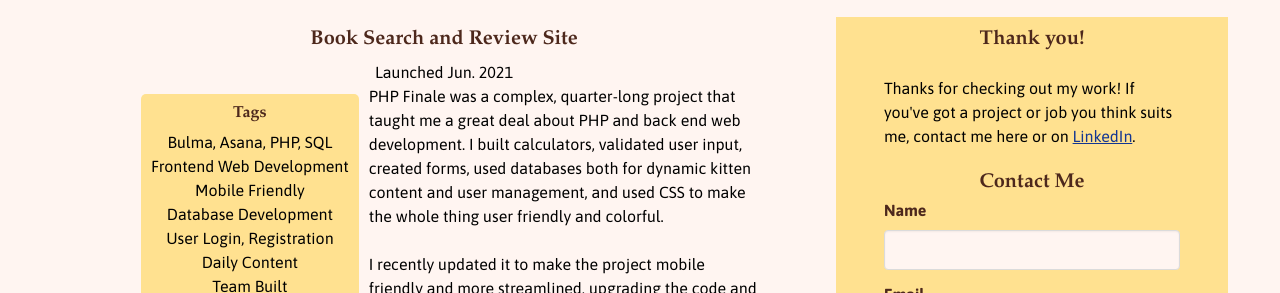
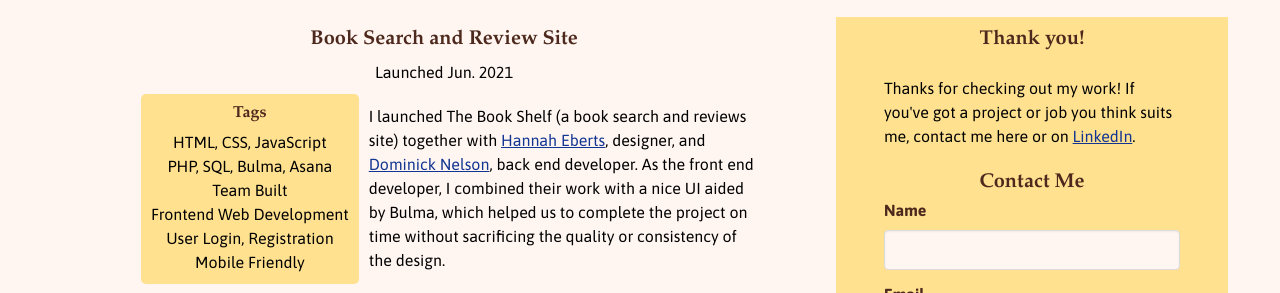
Before and after one commit to roryhackney/tech-portfolio, a PHP site: page /the-book-shelf.php in a window 1280 px wide. Shown: the part 1191-1484 px from the top of the page. Run offline with PHP 8.4, Linux system fonts and the light colour scheme; data that the repository does not hold is empty; some libraries are stand-ins or nearby versions; some web fonts are replaced.

Commit message:
Bookshelf page complete, images, edits

```diff
--- a/credits.txt
+++ /dev/null
@@ -1,6 +0,0 @@
-Credits:
-
-Images
- Web Design Image from JESHOOTS.COM on Unsplash
- Office Hero from Rich Tervet on Unsplash
- (so far not used)
--- a/includes/header.php
+++ b/includes/header.php
@@ -56,7 +56,7 @@ switch($page) {
         $h1 = 'PHP Finale';
         break;
     case '/the-book-shelf.php':
-        $bodyClass = 'portfolio-detail';
+        $bodyClass = 'portfolio-detail not-revised';
         $title = 'The Book Shelf';
         $currentPage = 'portfolio';
         $h1 = 'The Book Shelf';
--- a/portfolio.php
+++ b/portfolio.php
@@ -37,12 +37,12 @@
                             </div>
                             <div class="column is-half">
                                 <div class="project-card">
-                                    <h3 class="title is-6 mb-0">The Book Shelf</h3>
-                                    <picture class="small-image">
+                                    <a href="the-book-shelf.php"><h3 class="title is-6 mb-0">The Book Shelf</h3></a>
+                                    <a href="the-book-shelf.php"><picture class="small-image">
                                         <source media="(min-width: 401px)"
                                         srcset="assets/home-body-medium.jpg 760w">
                                         <img src="assets/home-body-small.jpg" alt="Website design displayed on mobile, tablet, and desktop, from wireframe to full site.">
-                                    </picture>
+                                    </picture></a>
                                     <div>
                                         <span>Bulma, Frontend Web Development</span>
                                         <span class="is-pulled-right">Date published</span>
--- a/the-book-shelf.php
+++ b/the-book-shelf.php
@@ -8,7 +8,10 @@
                     <source media="(min-width:481px)" srcset="assets/home-hero-medium.jpg">
                     <img src="assets/home-hero-small.jpg" alt="Photo of Rory Hackney over a background of a computer displaying code next to a sketchbook filled with design work.">
                 </picture>
-                <p class="hero-text">A book search and review search site built in a three-person team using Bulma, JavaScript, PHP, and SQL. Features include user accounts, forms that add to the database, dark mode, search, and a clean, mobile friendly design.</p>
+                <p class="hero-text">A book search and review search site built in a three-person team
+using Bulma, JavaScript, PHP, and SQL. Features include user
+accounts, forms, a database, dark mode, search, and a clean, mobile
+friendly design made with a CSS framework.</p>
                 <a class="button" href="portfolio.php">Portfolio</a>
                 <a class="button" href="resume.php">Resume</a>
             </div>
@@ -20,41 +23,83 @@
                         <div class="tags-div">
                             <h3 class="title is-6 mb-2">Tags</h3>
                             <ul>
-                                <li>Bulma, Asana, PHP, SQL</li>
-                                <li>Frontend Web Development</li>
+                                <li>HTML, CSS, JavaScript</li>
+                                <li>PHP, SQL, <span title="CSS Framework">Bulma,</span> <span title="Project Management">Asana</span></li>
+                                <li>Team Built<li>
+                                <li>Frontend Web Development<li>
+                                <li>User Login, Registration<li>
                                 <li>Mobile Friendly</li>
-                                <li>Database Development</li>
-                                <li>User Login, Registration</li>
-                                <li>Daily Content</li>
-                                Team Built
                             </ul>
                         </div>
                         <div class="block">
-                            <p>PHP Finale was a complex, quarter-long project that taught me a great deal about PHP and back end web development. I built calculators, validated user input, created forms, used databases both for dynamic kitten content and user management, and used CSS to make the whole thing user friendly and colorful.</p>
+                            <p class="desktop-margin">I launched The Book Shelf (a book search and reviews site) together with <a href="https://www.linkedin.com/in/hannah-eberts" target="_blank">Hannah Eberts</a>, designer, and <a href="https://www.linkedin.com/in/dominick-nelson-a96758a6" target="_blank">Dominick Nelson</a>, back end developer. As the front end developer, I combined their work with a nice UI aided by Bulma, which helped us to complete the project on time without sacrificing the quality or consistency of the design.</p>
                         </div>
+                        <picture class="small-image">
+                            <source media="(min-width: 401px)"
+                            srcset="assets/book-shelf-design-reviews-medium.jpg 760w">
+                            <img src="assets/book-shelf-design-reviews-small.jpg" alt="The Book Shelf website displays several book reviews over a light blue and yellow design.">
+                        </picture>
                         <div class="block">
-                            <p>I recently updated it to make the project mobile friendly and more streamlined, upgrading the code and removing distractions, and making the site easier to navigate. If you'd like to poke around, check out the live site at <a href="portfolio/php-finale">PHP Finale</a>, view my code on <a href="https://github.com/roryhackney/php-finale">GitHub</a>, or check out the video below.</p>
+                            <p>The Book Shelf was built to provide a space for people to add their favorite books, look at reviews, and find information. We planned the website together, from brainstorming first ideas to a week by week project timeline made in Asana. We also added user accounts, complex searches, dark mode, and a popup to save favorites, using a mix of PHP, JavaScript, and SQL to make the site interactive, functional, and persistent.</p>
+                        </div>
+                        <picture class="small-image">
+                            <source media="(min-width: 401px)"
+                            srcset="assets/book-shelf-dark-form-medium.jpg 760w">
+                            <img src="assets/book-shelf-dark-form-small.jpg" alt="Form for submitting a book to the database in dark mode.">
+                        </picture>
+                        <div class="block">
+                            <p>In the end, we had an awesome digital bookshelf we could all be proud of.</p>
+                        </div>
+                        <div class="columns">
+                            <div class="column is-half">
+                                <picture class="small-image">
+                                    <source media="(min-width: 401px)"
+                                    srcset="assets/home-body-medium.jpg 760w">
+                                    <img src="assets/home-body-small.jpg" alt="Website design displayed on mobile, tablet, and desktop, from wireframe to full site.">
+                                </picture>
+                            </div>
+                            <div class="column">
+                                <picture class="small-image">
+                                    <source media="(min-width: 401px)"
+                                    srcset="assets/book-shelf-light-books-medium.jpg 760w">
+                                    <img src="assets/book-shelf-light-books-small.jpg" alt="The Book Shelf displaying saved searches and book listings on a light color scheme.">
+                                </picture>
+                            </div>
                         </div>
                         <p>INSERT VIDEO HERE</p>
-                        <p>INSERT SOME SCREENSHOTS IDK</p>
                         <div class="block">
-                            <h3 class="title is-6 mb-0">List of Features</h3>
                             <ul>
-                                <li>Contact form with input validation, saved input, and emailed data</li>
-                                <li>Kitten gallery</li>
-                                <li>Artist portfolio and contact form using databases and validation</li>
-                                <li>Daily art challenges, best practices, and daily coffee</li>
-                                <li>Currency conversion form, and mileage calculator</li>
+                                <h3 class="title is-6 mb-0">List of Features</h3>
+                                <li>Add, search, or view books and reviews</li>
+                                <li>Persistent dark mode</li>
+                                <picture class="small-image">
+                                    <source media="(min-width: 401px)"
+                                    srcset="assets/home-body-medium.jpg 760w">
+                                    <img src="assets/home-body-small.jpg" alt="Website design displayed on mobile, tablet, and desktop, from wireframe to full site.">
+                                </picture>
+                                <li>Search by keyword, author, genre, title, or all</li>
+                                <li>Logo animation</li>
+                                <li>User login and registration</li>
+                                <li>Modal popup to save favorites</li>
+                                <picture class="small-image">
+                                    <source media="(min-width: 401px)"
+                                    srcset="assets/home-body-medium.jpg 760w">
+                                    <img src="assets/home-body-small.jpg" alt="Website design displayed on mobile, tablet, and desktop, from wireframe to full site.">
+                                </picture>
                                 <li>Responsive (device friendly) design</li>
-                                <li>Dinosaur database integration and detail page made with SQL and PHP</li>
-                                <li>User login and registration database integration and secure forms</li>
-                                <li>Lots of styles, with multiple mobile friendly designs</li>
-                                <li>PHP variables, arrays, includes, and functions, including randomImages() and makeNav()</li>
+                                <li>10% chance of a 'prize' popup</li>
+                                <li>Page timer in footer</li>
+                                <li>Cohesive design created using Bulma (CSS framework)</li>
+                                <picture class="small-image">
+                                    <source media="(min-width: 401px)"
+                                    srcset="assets/home-body-medium.jpg 760w">
+                                    <img src="assets/home-body-small.jpg" alt="Website design displayed on mobile, tablet, and desktop, from wireframe to full site.">
+                                </picture>
                             </ul>
                         </div>
                         <div class="buttons-row three">
-                            <a class="button" href="portfolio/php-finale">Live Site</a>
-                            <a class="button" href="https://github.com/roryhackney/php-finale" target="_blank">GitHub</a>
+                            <a class="button" href="http://the-book-shelf.xyz" target="_blank">Live Site</a>
+                            <a class="button" href="https://github.com/nicknelson97/IT163-Group-1" target="_blank">GitHub</a>
                             <a class="button urgent" href="hire-me.php">Hire Now</a>
                         </div>
                         <a href="portfolio.php" class="has-text-centered">Back to Portfolio</a>
```
Also changed, not shown: index.php (+10 -17 lines), README.md, 1 other file.
